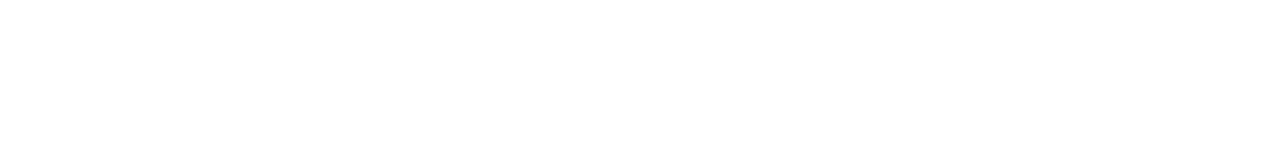
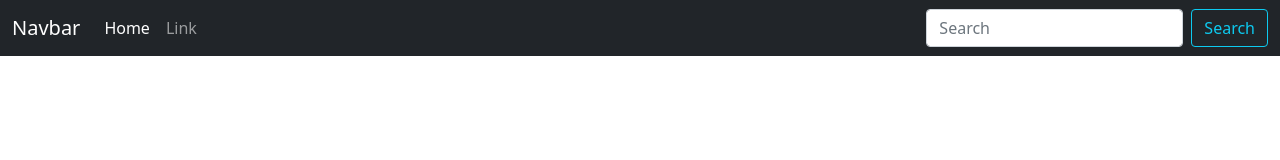
Before and after one commit to JeanettePerez/Weather-Map, a plain HTML site: page index.html in a window 1280 px wide. Drawn offline with nearby package versions, Linux system fonts and the light colour scheme.

Commit message:
navbar from bootstrap

```diff
--- a/index.html
+++ b/index.html
@@ -8,7 +8,28 @@
   <title>Weather App</title>
 </head>
 <body>
-
+<nav class="navbar navbar-expand-lg navbar-dark bg-dark">
+  <div class="container-fluid">
+    <button class="navbar-toggler" type="button" data-bs-toggle="collapse" data-bs-target="#navbarTogglerDemo03" aria-controls="navbarTogglerDemo03" aria-expanded="false" aria-label="Toggle navigation">
+      <span class="navbar-toggler-icon"></span>
+    </button>
+    <a class="navbar-brand" href="#">Navbar</a>
+    <div class="collapse navbar-collapse" id="navbarTogglerDemo03">
+      <ul class="navbar-nav me-auto mb-2 mb-lg-0">
+        <li class="nav-item">
+          <a class="nav-link active" aria-current="page" href="#">Home</a>
+        </li>
+        <li class="nav-item">
+          <a class="nav-link" href="#">Link</a>
+        </li>
+      </ul>
+      <form class="d-flex">
+        <input class="form-control me-2" type="search" placeholder="Search" aria-label="Search">
+        <button class="btn btn-outline-info" type="submit">Search</button>
+      </form>
+    </div>
+  </div>
+</nav>
 
 <script src="https://cdn.jsdelivr.net/npm/bootstrap@5.0.0-beta3/dist/js/bootstrap.bundle.min.js" integrity="sha384-JEW9xMcG8R+pH31jmWH6WWP0WintQrMb4s7ZOdauHnUtxwoG2vI5DkLtS3qm9Ekf" crossorigin="anonymous"></script>
 <script src="js/script.js"></script>
```
